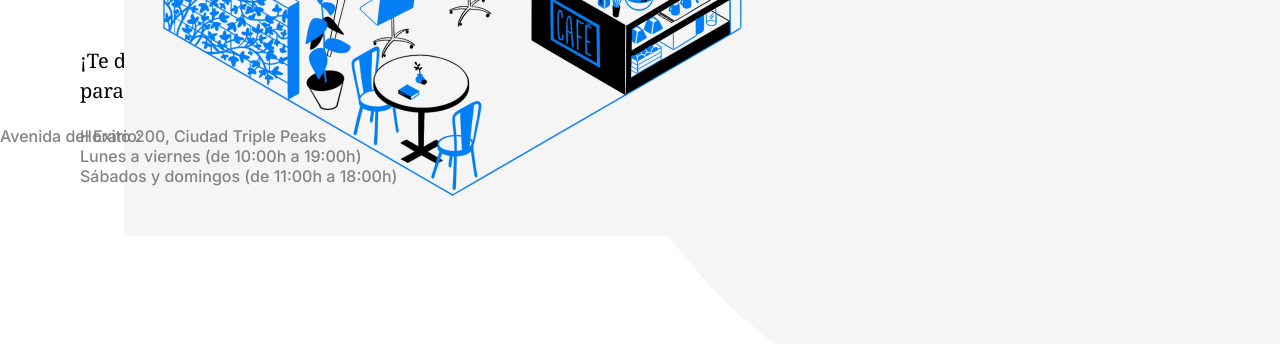
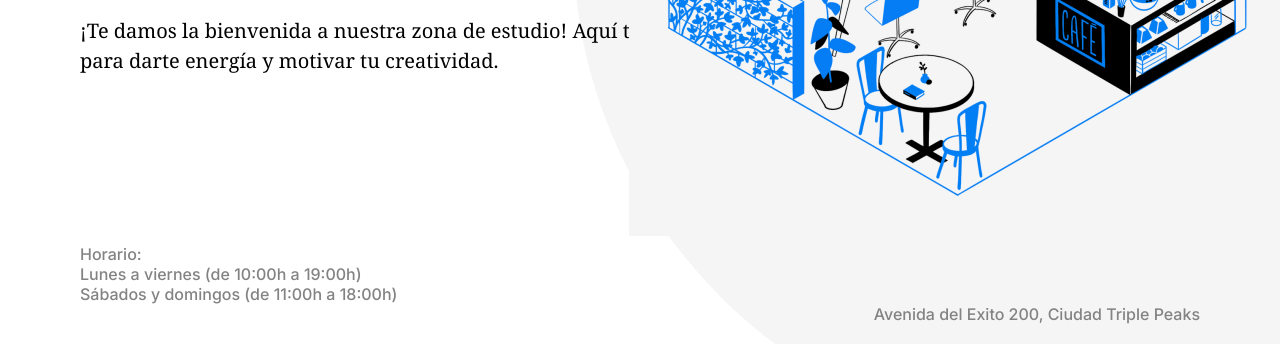
Before and after one commit to Albertgame12/web_project_coffeeshop, a plain HTML site: page index.html in a window 1280 px wide. Shown: the part 456-800 px from the top of the page. Drawn offline with Linux system fonts and the light colour scheme.

Commit message:
cambios a mi proyecto

```diff
--- a/pages/index.css
+++ b/pages/index.css
@@ -30,8 +30,8 @@
   width: 105px;
   height: 39px;
   position: relative;
-  margin-top: 30px;
-  margin-left: 30px;
+  top: 30px;
+  left: 30px;
   margin-bottom: 183px;
 }
 
@@ -92,8 +92,8 @@
 .header__image {
   width: 646px;
   height: 568px;
-  margin: 124px;
-  margin-right: 5px;
+  top: 124px;
+  right: 5px;
   position: absolute;
   display: flex;
   flex-direction: column;
@@ -107,8 +107,8 @@
   display: flex;
   position: absolute;
   flex-direction: column;
-  margin-left: 80px;
-  margin-bottom: 40px;
+  left: 80px;
+  bottom: 40px;
 }
 
 .header__paragraph {
@@ -130,8 +130,8 @@
   position: absolute;
   display: flex;
   margin-top: auto;
-  margin-right: 80px;
-  margin-bottom: 20px;
+  right: 80px;
+  bottom: 20px;
 }
 
 .recipes {
```
